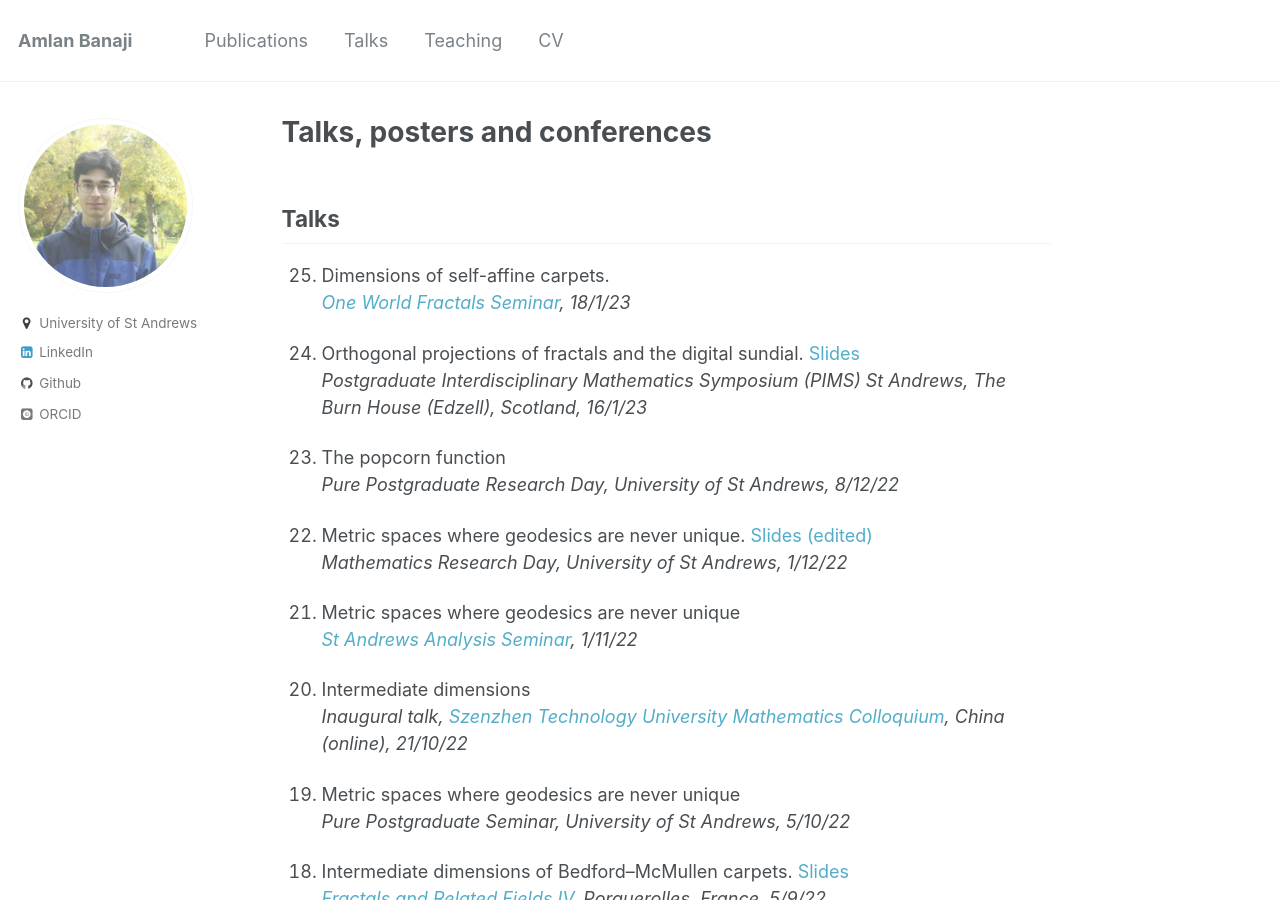
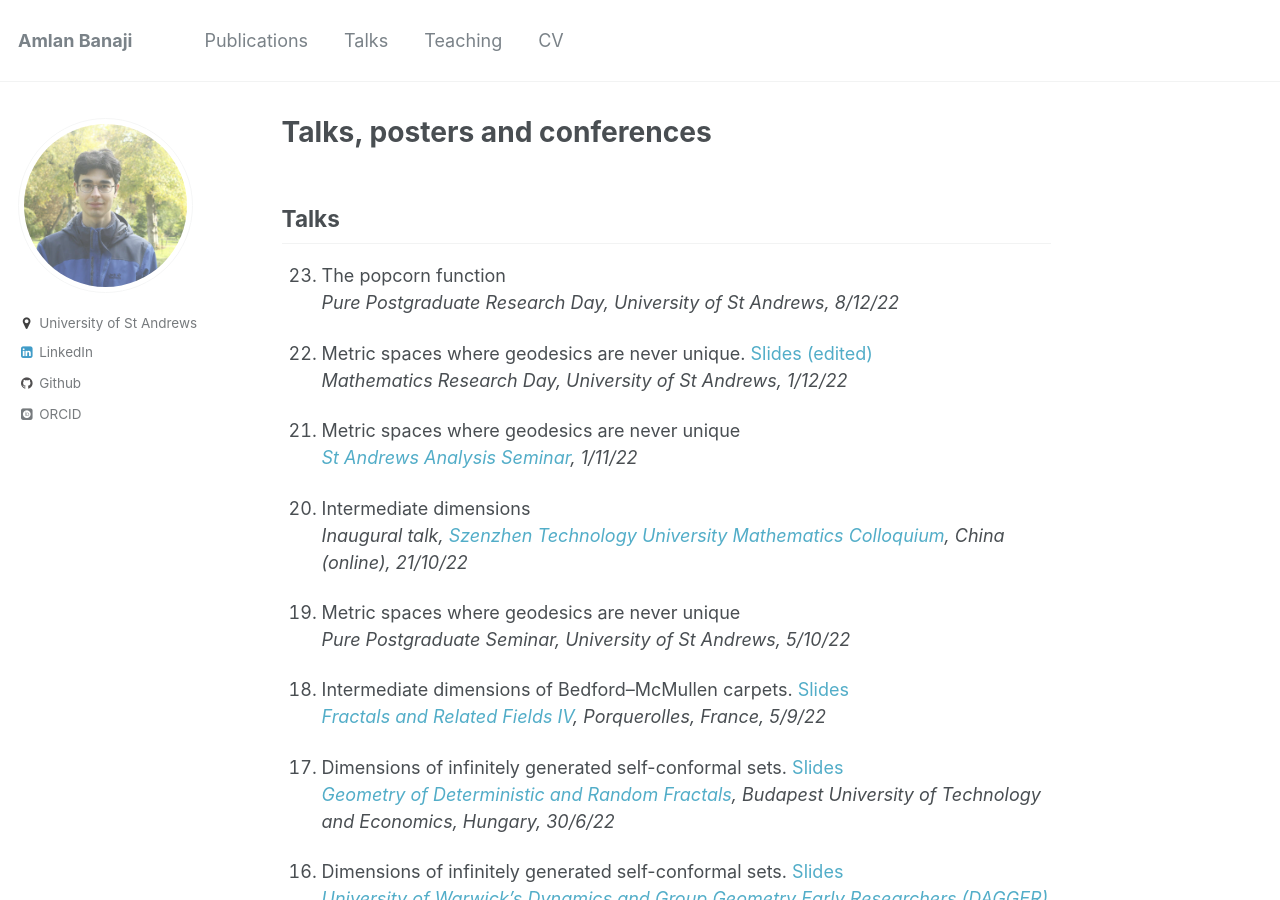
Before and after one commit to amlan-banaji/amlan-banaji.github.io, a Jekyll site: the page built from _pages/talks.md, in a window 1280 px wide and 900 px high. Built offline with Jekyll 4.4.1, drawn with Linux system fonts in a browser that asks for light colours; some web fonts are replaced.

Commit message:
Revert "burn and one world talks"
This reverts commit 072ea2269aa8aeb4e830823b2a94db66f48e4c9f.

```diff
--- a/_pages/talks.md
+++ b/_pages/talks.md
@@ -5,12 +5,6 @@ author_profile: true
 ---
 
 ## Talks
-
-25. Dimensions of self-affine carpets.
-*[One World Fractals Seminar](https://www.troscheit.eu/OneWorld/), 18/1/23*
-
-24. Orthogonal projections of fractals and the digital sundial. [Slides](https://amlan-banaji.github.io/files/Burn2023.pdf)
-*Postgraduate Interdisciplinary Mathematics Symposium (PIMS) St Andrews, The Burn House (Edzell), Scotland, 16/1/23*
 
 23. The popcorn function
 *Pure Postgraduate Research Day, University of St Andrews, 8/12/22*
```
Also changed, not shown: _pages/about.md (+1 -1 lines), 1 other file.
